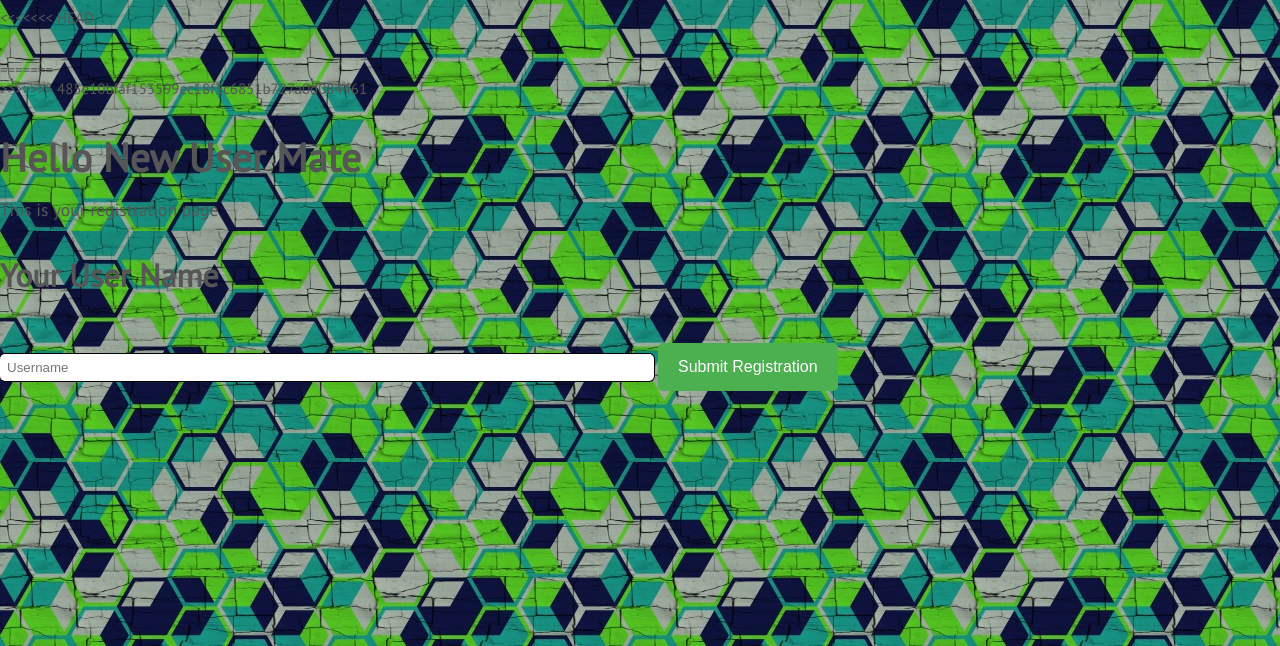
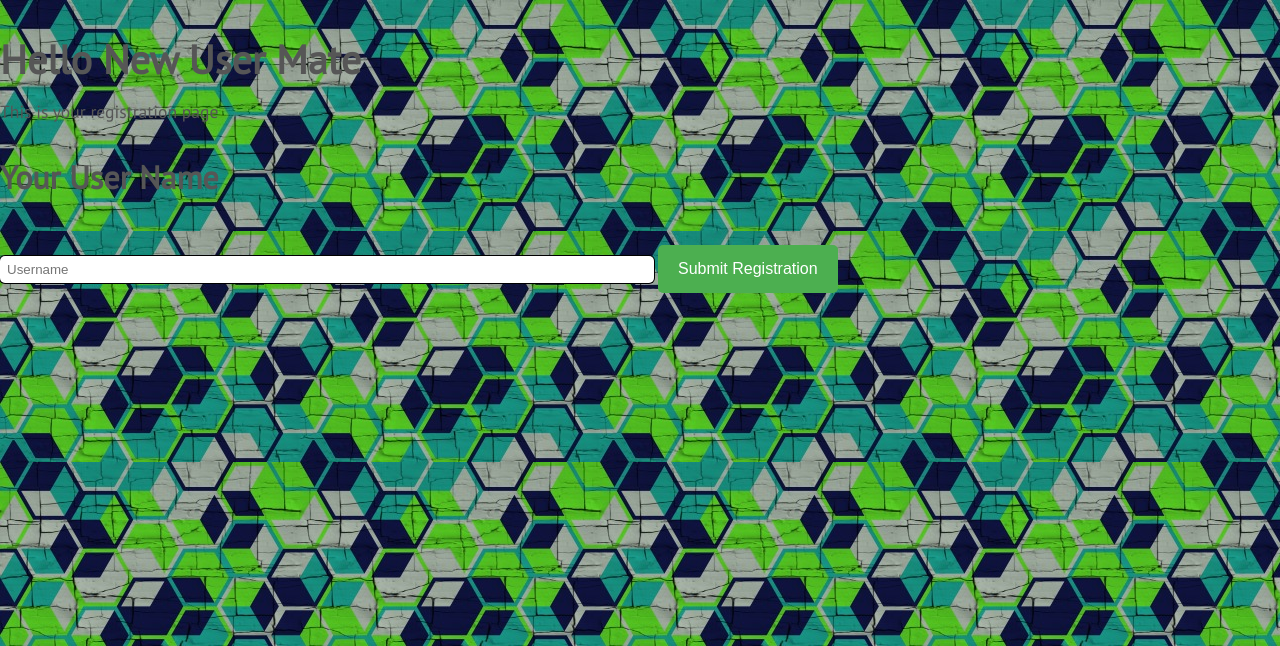
Before and after one commit to AndrasKovacs84/mittuDOMAIN-AskMate_project_sql, a Flask app: page /registration in a window 1280 px wide. Shown: the top 646 px of the page. Run offline with Flask 2, Linux system fonts and the light colour scheme.

Commit message:
merge commit corrected

```diff
--- a/templates/user_form.html
+++ b/templates/user_form.html
@@ -6,12 +6,8 @@
     <title>User Registration</title>
 </head>
 <body>
-<<<<<<< HEAD
-    <div class="user_name">
+    <div class="user_name_body">
         <h2>{{ name_exist }}</h2>
-=======
-    <div class="user_name_body">
->>>>>>> 485e10bfaf153599ec18f3c6851b727a0d084461
         <h2>Hello New User Mate</h2>
         <p>This is your registration page</p>
         <h3>Your User Name</h3>
```
